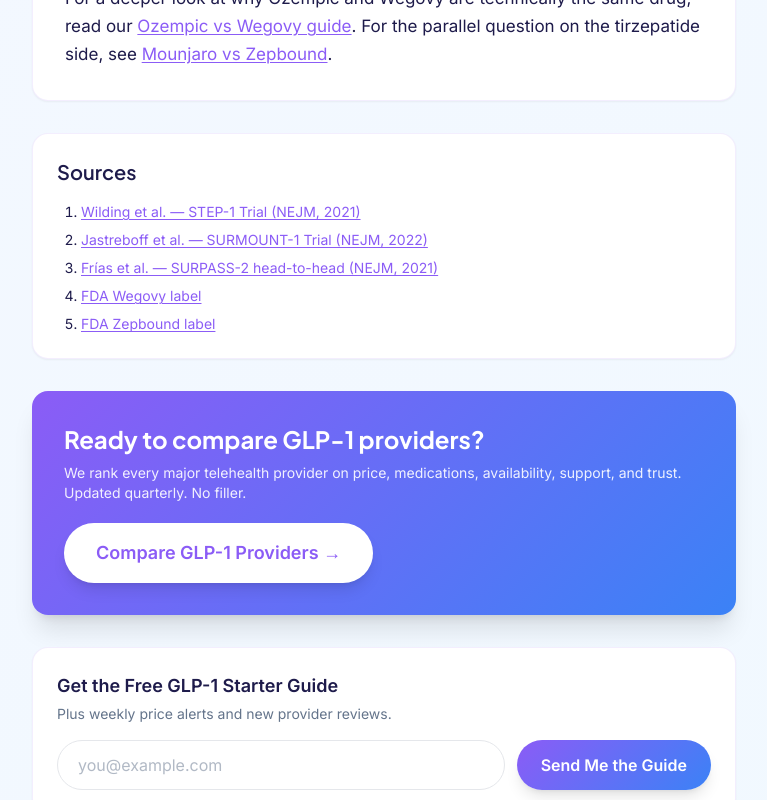
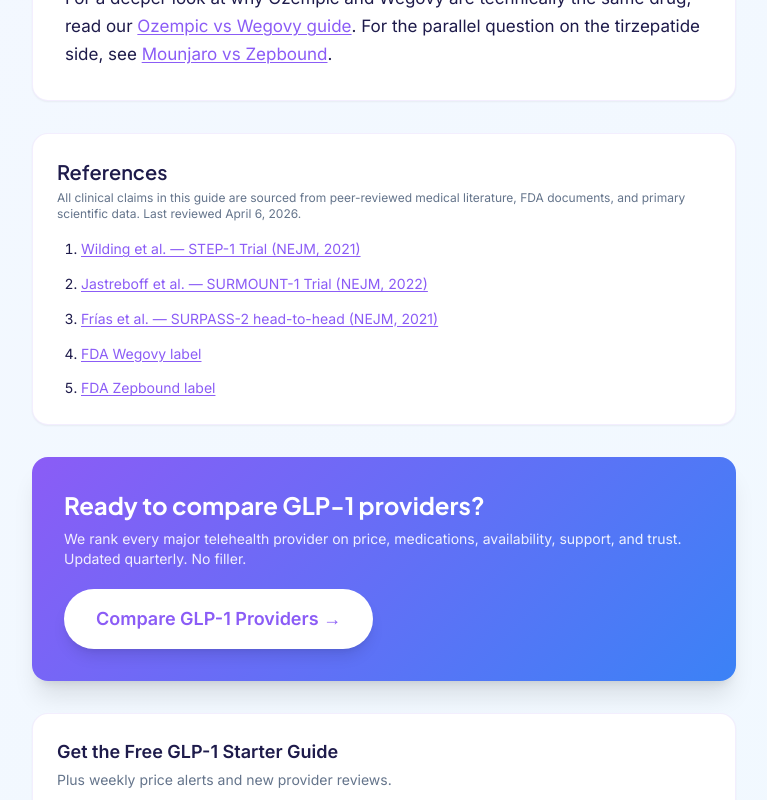
Before and after one commit to edwinurrutia/weightlossrankings, a Next.js app: page /learn/glp-1-medications/semaglutide-vs-tirzepatide in a window 1280 px wide. Shown: the part 7060-7860 px from the top of the page, without its empty margins (256-1023 px from the left). Built offline with nearby package versions, Linux system fonts and the light colour scheme; no server answers.

Commit message:
feat: References section with academic formatting on learn articles

```diff
--- a/src/app/learn/[topic]/[slug]/page.tsx
+++ b/src/app/learn/[topic]/[slug]/page.tsx
@@ -225,15 +225,23 @@
           <LearnArticleBody content={secondHalf} />
         </div>
 
-        {/* Sources */}
+        {/* References */}
         {article.sources.length > 0 && (
-          <section className="rounded-2xl bg-white border border-brand-violet/10 shadow-sm p-6">
-            <h2 className="text-xl font-semibold font-heading text-brand-text-primary mb-4">
-              Sources
+          <section
+            id="references"
+            className="rounded-2xl bg-white border border-brand-violet/10 shadow-sm p-6"
+          >
+            <h2 className="text-xl font-semibold font-heading text-brand-text-primary mb-1">
+              References
             </h2>
-            <ol className="list-decimal pl-6 flex flex-col gap-2 text-sm">
+            <p className="text-xs text-brand-text-secondary mb-4">
+              All clinical claims in this guide are sourced from peer-reviewed
+              medical literature, FDA documents, and primary scientific data.
+              Last reviewed {formatDate(article.updated_date)}.
+            </p>
+            <ol className="list-decimal pl-6 flex flex-col gap-3 text-sm">
               {article.sources.map((s, i) => (
-                <li key={i}>
+                <li key={i} id={`ref-${i + 1}`} className="leading-relaxed">
                   <a
                     href={s.url}
                     target="_blank"
```
